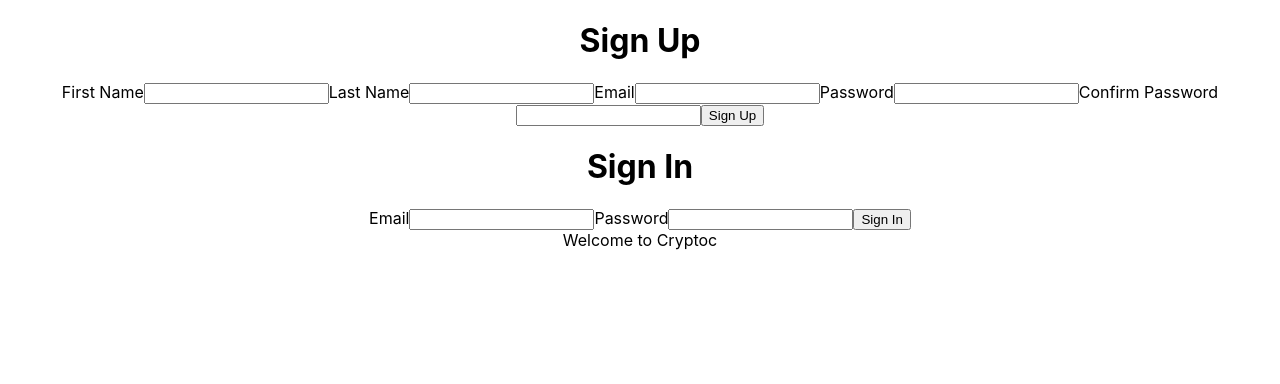
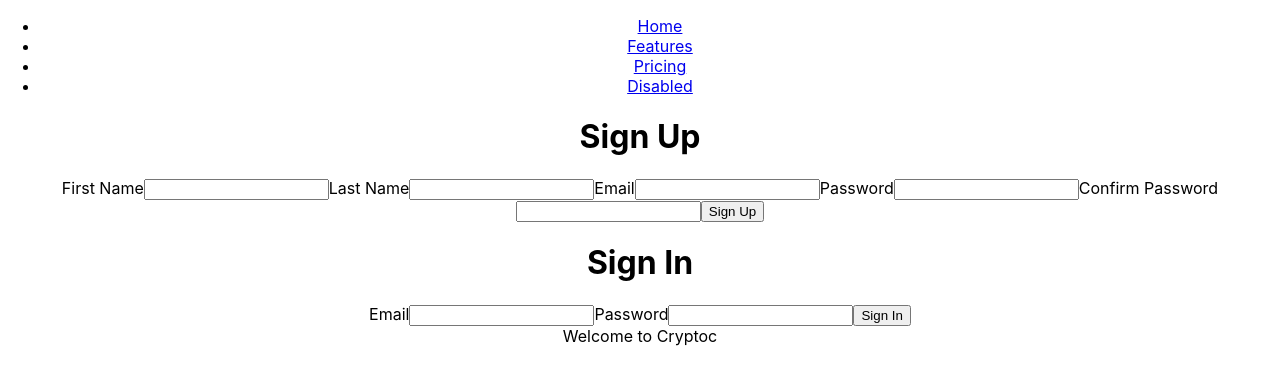
Before and after one commit to DelhinRharl/adsocrypto, a React (Create React App) app: page / in a window 1280 px wide. Shown: the top 384 px of the page. Built offline with nearby package versions, Linux system fonts and the light colour scheme.

Commit message:
Add navbar

```diff
--- a/src/App.js
+++ b/src/App.js
@@ -1,4 +1,5 @@
 import './App.css';
+import Navbar from './components/Navbar';
 import Landing from './pages/Landing';
 import Signin from './pages/Signin';
 import Signup from './pages/Signup';
@@ -6,6 +7,7 @@
 function App() {
   return (
     <div className="App">
+      <Navbar />
       <Signup/>
       <Signin/>
       <Landing/>
--- /dev/null
+++ b/src/components/Navbar.js
@@ -0,0 +1,28 @@
+import React from 'react'
+
+const Navbar = () => {
+  return (
+    <div>
+
+                <div className="collapse navbar-collapse" id="navbarNav">
+                    <ul className="navbar-nav">
+                        <li className="nav-item">
+                            <a className="nav-link active" aria-current="page" href="#">Home</a>
+                        </li>
+                        <li className="nav-item">
+                            <a className="nav-link" href="#">Features</a>
+                        </li>
+                        <li className="nav-item">
+                            <a className="nav-link" href="#">Pricing</a>
+                        </li>
+                        <li className="nav-item">
+                            <a className="nav-link disabled" href="#" tabindex="-1" aria-disabled="true">Disabled</a>
+                        </li>
+                    </ul>
+
+    </div>
+    </div>
+  )
+}
+
+export default Navbar
```
